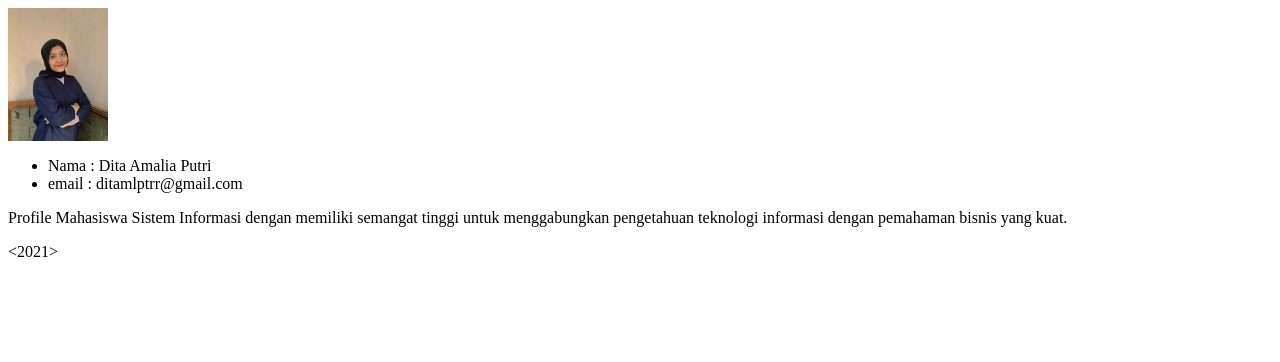
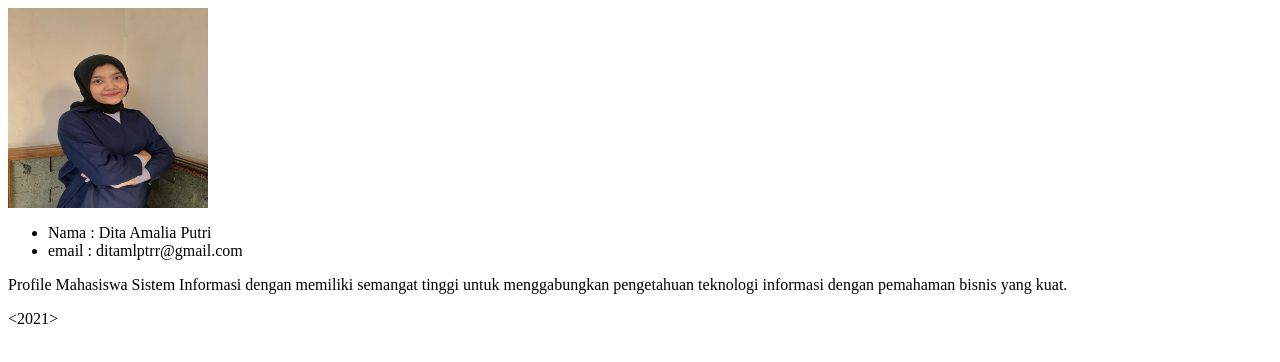
Before and after one commit to ditamlptr/wad_project1, a plain HTML site: page index.html in a window 1280 px wide. Drawn offline with Linux system fonts and the light colour scheme.

Commit message:
Update index.html

```diff
--- a/index.html
+++ b/index.html
@@ -4,7 +4,7 @@
     </html>
     </head>
     <body>
-        <img src="foto_dita.jpg" width = 100px/>
+        <img src="foto_dita.jpg" width =200 height=200/>
         <ul>
             <li> Nama : Dita Amalia Putri </li>
             <li> email : ditamlptrr@gmail.com </li>
```
